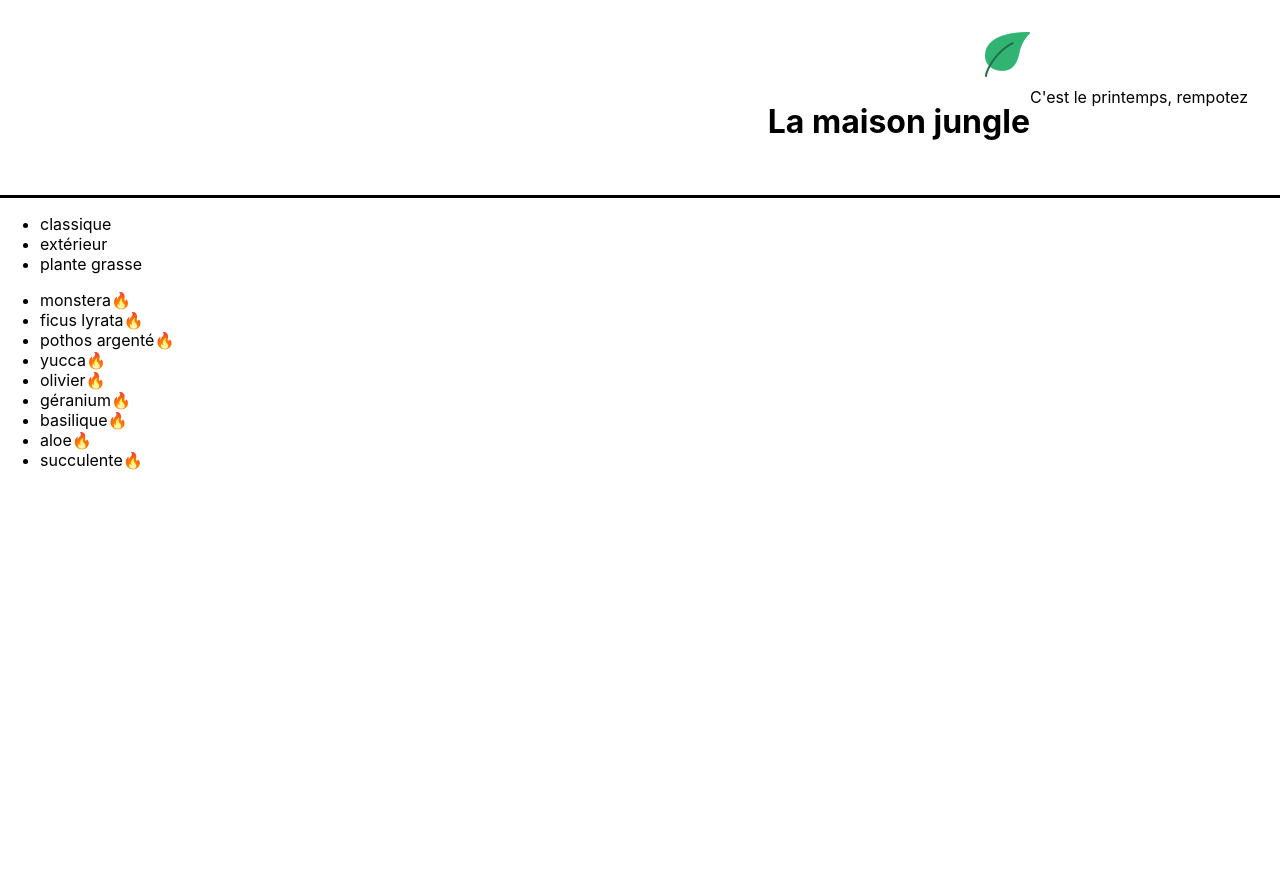
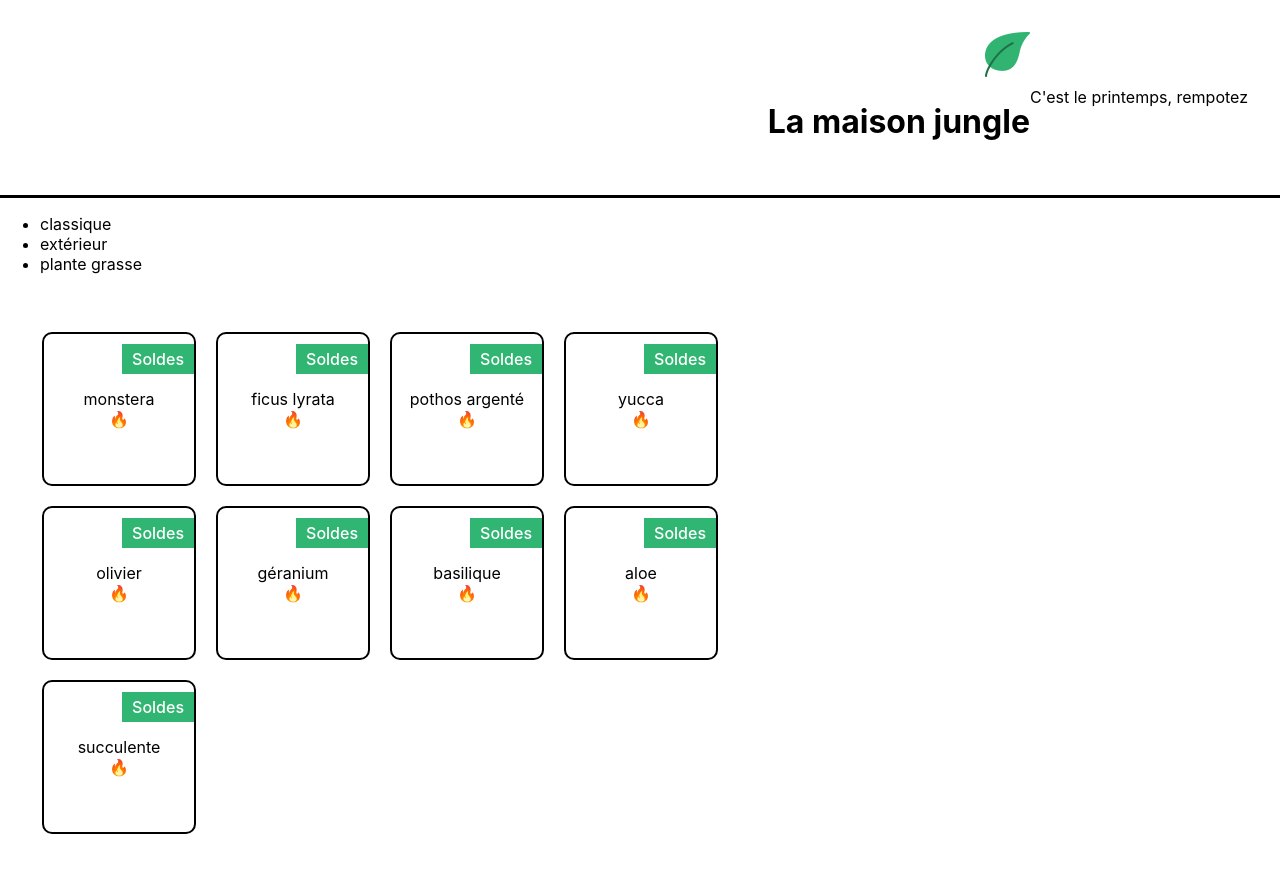
Before and after one commit to FranceHuon/la-maison-jungle, a React (Create React App) app in the folder la-maison-jungle/: page / in a window 1280 px wide. Shown: the top 872 px of the page. Before the commit the page ends 800 px from the top, so only its background shows below. Built offline with nearby package versions, Linux system fonts and the light colour scheme.

Commit message:
Modification de ShoppingList.js et de plantList.js

```diff
--- a/la-maison-jungle/src/components/ShoppingList.js
+++ b/la-maison-jungle/src/components/ShoppingList.js
@@ -1,4 +1,5 @@
 import { plantList } from '../datas/plantList'
+import '../styles/ShoppingList.css'
 
 
 function ShoppingList() {
@@ -16,10 +17,12 @@
                     <li key={cat}>{cat}</li>
                 ))}
             </ul>
-            <ul>
+            <ul className='lmj-plant-list'>
                 {plantList.map((plant) => (
-                    <li key={plant.id}>{plant.name}
+                    <li key={plant.id} className='lmj-plant-item'>
+                        {plant.name}
                     {plant.isBestSale && <span>🔥</span>}
+                    {plant.isSpecialOffer && <div className='lmj-sales'>Soldes</div>}
                 </li>
                 ))}
             </ul>
--- a/la-maison-jungle/src/datas/plantList.js
+++ b/la-maison-jungle/src/datas/plantList.js
@@ -3,55 +3,64 @@
 		name: 'monstera',
 		category: 'classique',
 		id: '1ed',
-        isBestSale: true
+        isBestSale: true,
+        isSpecialOffer: true
 	},
 	{
 		name: 'ficus lyrata',
 		category: 'classique',
 		id: '2ab',
-        isBestSale: true
+        isBestSale: true,
+        isSpecialOffer: true
 
 	},
 	{
 		name: 'pothos argenté',
 		category: 'classique',
 		id: '3sd',
-        isBestSale: true
+        isBestSale: true,
+        isSpecialOffer: true
 	},
 	{
 		name: 'yucca',
 		category: 'classique',
 		id: '4kk',
-        isBestSale: true
+        isBestSale: true,
+        isSpecialOffer: true
 	},
 	{
 		name: 'olivier',
 		category: 'extérieur',
 		id: '5pl',
-        isBestSale:true
+        isBestSale:true,
+        isSpecialOffer: true
 	},
 	{
 		name: 'géranium',
 		category: 'extérieur',
 		id: '6uo',
-        isBestSale: true
+        isBestSale: true,
+        isSpecialOffer: true
 	},
 	{
 		name: 'basilique',
 		category: 'extérieur',
 		id: '7ie',
-        isBestSale: true
+        isBestSale: true,
+        isSpecialOffer: true
 	},
 	{
 		name: 'aloe',
 		category: 'plante grasse',
 		id: '8fp',
-        isBestSale: true
+        isBestSale: true,
+        isSpecialOffer: true
 	},
 	{
 		name: 'succulente',
 		category: 'plante grasse',
 		id: '9vn',
-        isBestSale: true
+        isBestSale: true,
+        isSpecialOffer: true
 	}
 ]
--- /dev/null
+++ b/la-maison-jungle/src/styles/ShoppingList.css
@@ -0,0 +1,30 @@
+.lmj-plant-list {
+	list-style-type: none;
+	padding: 32px;
+	display: flex;
+	flex-wrap: wrap;
+	max-width: 800px;
+}
+
+.lmj-plant-item {
+	border: solid 2px black;
+	border-radius: 10px;
+	height: 150px;
+	width: 150px;
+	margin: 10px;
+	display: flex;
+	align-items: center;
+	justify-content: center;
+	flex-direction: column;
+	position: relative;
+}
+
+.lmj-sales {
+	position: absolute;
+	right: 0px;
+	top: 10px;
+	font-weight: 500;
+	color: white;
+	padding: 5px 10px;
+	background-color: #31b572;
+}
```
Also changed, not shown: 1 other file (tests, documents, lock files or other folders).
